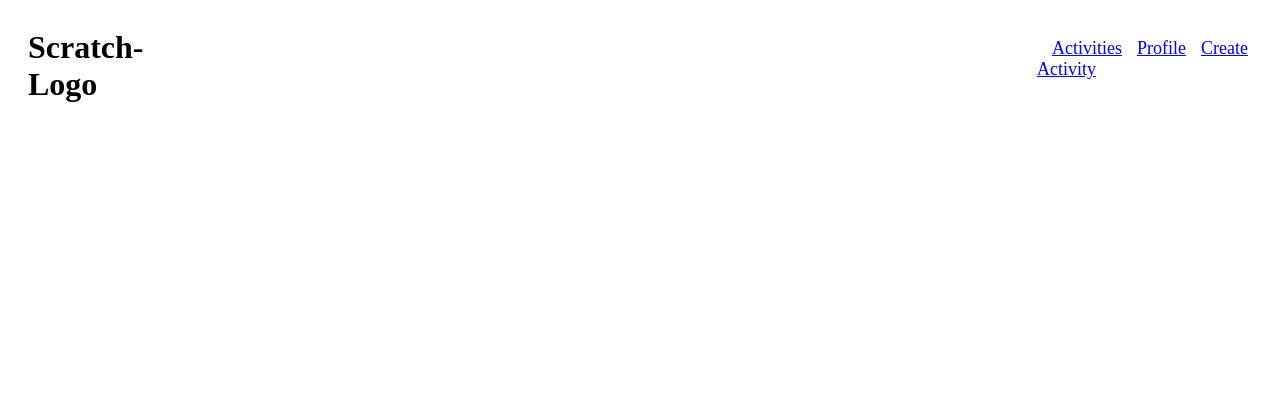
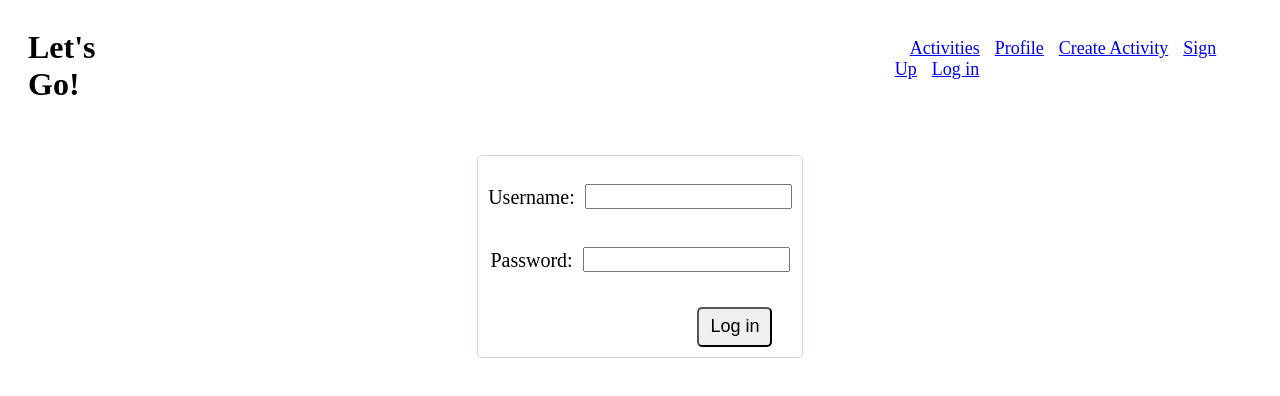
Before and after one commit to howardNa/scratch-project-v2, a React app in the folder client/: page /login in a window 1280 px wide. Shown: the top 396 px of the page. Built offline with nearby package versions, Linux system fonts and the light colour scheme.

Commit message:
view activity page displays correct activity, added login and sign up link to navbar, removed endtime in search activity box, and added placeholders to search box inputs

```diff
--- a/client/src/components/NavComponent.js
+++ b/client/src/components/NavComponent.js
@@ -6,12 +6,14 @@ const NavComponent = () => {
   return (
     <div className="navbar-flex">
 
-      <h1 className="nav-logo">Scratch-Logo</h1>
+      <h1 className="nav-logo">Let's Go!</h1>
 
         <div className='nav-links'>
           <Link className="link" to="/">Activities</Link>
           <Link className="link" to="/profile">Profile</Link>
           <Link className="link" to="/create">Create Activity</Link>
+          <Link className="link" to="/signup">Sign Up</Link>
+          <Link className="link" to="/login">Log in</Link>
         </div>
     </div>
   )
--- a/client/src/components/SearchBox.js
+++ b/client/src/components/SearchBox.js
@@ -8,12 +8,10 @@ const SearchBoxComponent = (props) => {
     <div className="main-search-bar-container">
       <div className="search-bar-flex-container">
         <h2>I want to ...</h2>
-        <input id="title" className="activity-input" value={props.title} onChange={props.handleChange}></input>
+        <input id="title" className="activity-input" value={props.title} onChange={props.handleChange} placeholder="Activity"></input>
         <h2>around</h2>
           <div className="time-row-container">
-            <input className="time-input"></input>
-            <h2 className="to-margin">to</h2>
-            <input className="time-input"></input>
+            <input type="time" className="time-input" placeholder="Time"></input>
           </div>
       <button className="go-button" onClick={props.handleSearch}>Go</button>
       </div>
@@ -22,3 +20,26 @@ const SearchBoxComponent = (props) => {
 }
 
 export default SearchBoxComponent;
+
+
+
+// return (
+//   <div className="main-search-bar-container">
+
+//     <div className="search-bar-flex-container">
+
+//       <h2>What activity do you want to create?</h2>
+//       <input className="activity-input" id={'activityInput'} onChange={this.handleChange} placeholder='Activity'></input>
+
+//       <h2>What time do you want to do it?</h2>
+//       <input type="time" className="time-input" id={'startTime'} onChange={this.handleChange} placeholder='Time' required></input>
+
+
+//       <h2>Where do you want to do it?</h2>
+//       <input className="location-input" id={'locationInput'} onChange={this.handleChange} placeholder='Location' ></input>
+
+//       <p><i>Got any additional info? Enter it below!</i></p>
+//       <input className="additional-info-input" id={'additionalInfo'} onChange={this.handleChange} ></input>
+//       <button className="create-button" onClick={this.createActivity} >Create</button>
+
+//     </div>
--- a/client/src/containers/Main.js
+++ b/client/src/containers/Main.js
@@ -30,6 +30,15 @@ const Main = (props) => {
           exact path='/create'
           component={CreateActivity}
         />
+        <Route
+          exact path='/signup'
+          component={SignUp}
+        />
+        <Route
+          exact path='/login'
+          component={LogIn}
+        />
+
     </Switch>
       </div>
   )
--- a/client/src/styles/NavComponent.css
+++ b/client/src/styles/NavComponent.css
@@ -8,7 +8,7 @@
 }
 
 .nav-links {
-    margin-left: 850px;
+    margin-left: 750px;
     margin-top: 30px;
 }
 
--- a/client/src/styles/SearchBox.css
+++ b/client/src/styles/SearchBox.css
@@ -3,6 +3,7 @@
     flex-direction: row;
     justify-content: center;
     margin-top: 35px;
+    margin-bottom: 35px;
     width: 100%;
 }
 
@@ -29,7 +30,6 @@
     height: 30px;
     width: 90px;
     font-size: 18px;
-    margin-top: 20px;
 }
 
 .to-margin {
@@ -40,6 +40,7 @@
 .go-button {
     height: 40px;
     width: 40px;
+    margin-top: 20px;
     font-size: 18px;
     border-radius: 5px;
 }
```
Also changed, not shown: 1 other file (tests, documents, lock files or other folders).
